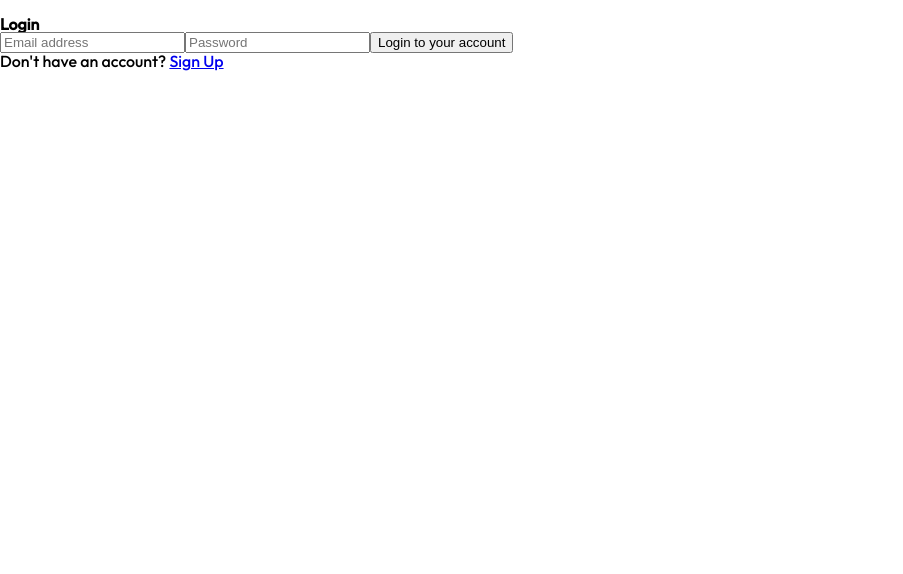
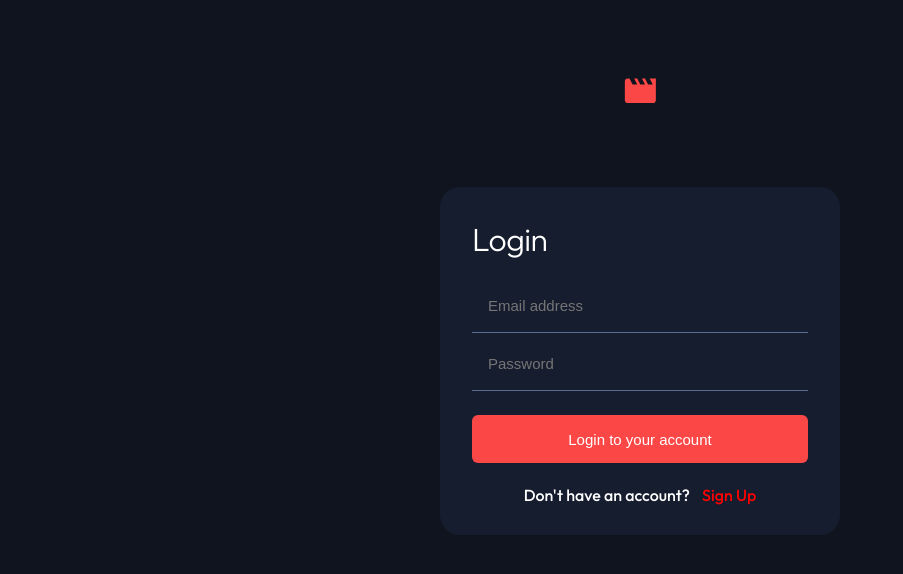
Before and after one commit to MarcoFranca/Entertainmentweb, a React (Create React App) app: page / in a window 1280 px wide. Shown: the top 574 px of the page, without its empty margins (0-903 px from the left). Built offline with nearby package versions, Linux system fonts and the light colour scheme.

Commit message:
login style [ADD]

```diff
--- a/src/pages/login/login.jsx
+++ b/src/pages/login/login.jsx
@@ -1,21 +1,20 @@
 import React from "react";
-import {Link} from "react-router-dom";
+import {ButtonRed, LinkStyle, MainLogin, MainLoginForm, MainLoginFormContent} from "./loginStyle";
+import movieLogo from "../../assets/images/logo.svg"
 
 export default function Login() {
     return (
-        <>
-            <form>
-                <img src="" alt=""/>
-                <h1>Login</h1>
-
-                <input type="email" placeholder="Email address"/>
-                <input type="password" placeholder="Password"/>
-
-                <button>Login to your account</button>
-
-                <p>Don't have an account? <Link to="./singnup">Sign Up</Link></p>
-
-            </form>
-        </>
+        <MainLogin>
+            <MainLoginForm>
+                <img src={movieLogo} alt=""/>
+                <MainLoginFormContent>
+                    <h1>Login</h1>
+                    <input type="email" placeholder="Email address"/>
+                    <input type="password" placeholder="Password"/>
+                    <ButtonRed>Login to your account</ButtonRed>
+                <p>Don't have an account? <LinkStyle to="./singnup">Sign Up</LinkStyle></p>
+                </MainLoginFormContent>
+            </MainLoginForm>
+        </MainLogin>
     )
 }
--- /dev/null
+++ b/src/pages/login/loginStyle.js
@@ -0,0 +1,83 @@
+import styled from "styled-components";
+import {colors} from "../../assets/global/colors";
+import {Link} from "react-router-dom";
+
+export const MainLogin = styled.main`
+  display: flex;
+  justify-content: center;
+  background-color: ${colors.darkblue};
+  height: 100vh;
+`
+export const MainLoginForm = styled.form`
+  display: flex;
+  flex-direction: column;
+  align-items: center;
+  color: ${colors.pureWhite};
+  img{
+    margin-top: 78px;
+    margin-bottom: 83px;
+    width: 32px;
+  }
+`
+export const MainLoginFormContent = styled.div`
+  display: flex;
+  flex-direction: column;
+  padding: 32px;
+  background-color: ${colors.semiDarkBlue};
+  border-radius: 20px;
+  h1{
+    margin-bottom: 40px;
+    font-weight: 300;
+    font-size: 32px;
+    line-height: 40px;
+    letter-spacing: -0.5px;
+  }
+  input{
+    background-color: transparent;
+    margin-bottom: 24px;
+    padding: 0 0 18px 16px;
+    cursor: pointer;
+    border: none;
+    border-bottom: solid 1px ${colors.greyishBlue};
+    color: white;
+    caret-color: ${colors.red};
+    outline: none;
+    :focus {
+    border-bottom: solid 1px white;
+    }
+    ::placeholder{
+      font-style: normal;
+      font-weight: 300;
+      font-size: 15px;
+      line-height: 19px;
+    }
+  }
+  p{
+    margin-top: 24px;
+    align-self: center;
+  }
+}
+`
+
+export const LinkStyle = styled(Link)`
+  color: red;
+  text-decoration: none;
+  margin-left: 9px;
+`
+
+export const ButtonRed = styled.button`
+  width: 336px;
+  height: 48px;
+  background-color: ${colors.red};
+  color: ${colors.pureWhite};
+  border: none;
+  border-radius: 6px;
+  font-weight: 300;
+  font-size: 15px;
+  line-height: 19px;
+  :hover{
+    color: ${colors.darkblue};
+    background-color: ${colors.pureWhite};
+    cursor: pointer;
+  }
+`
```
